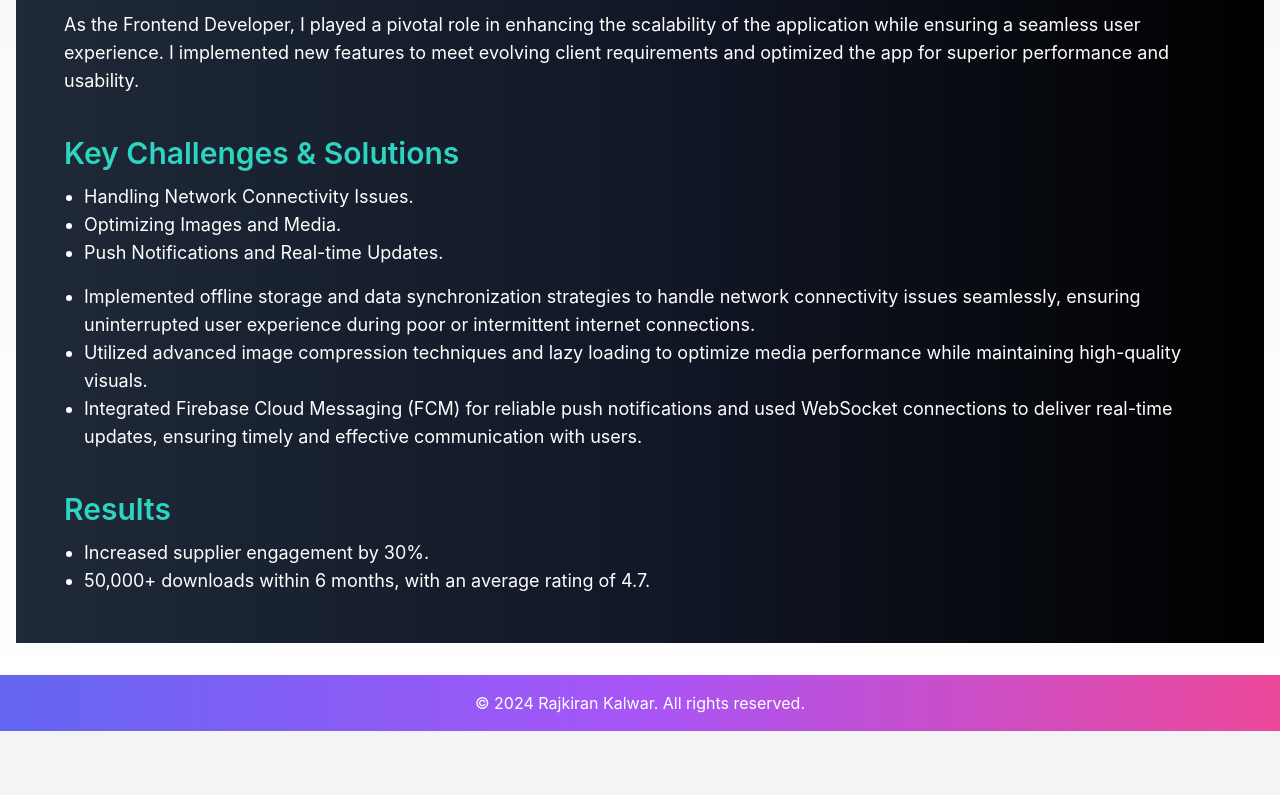
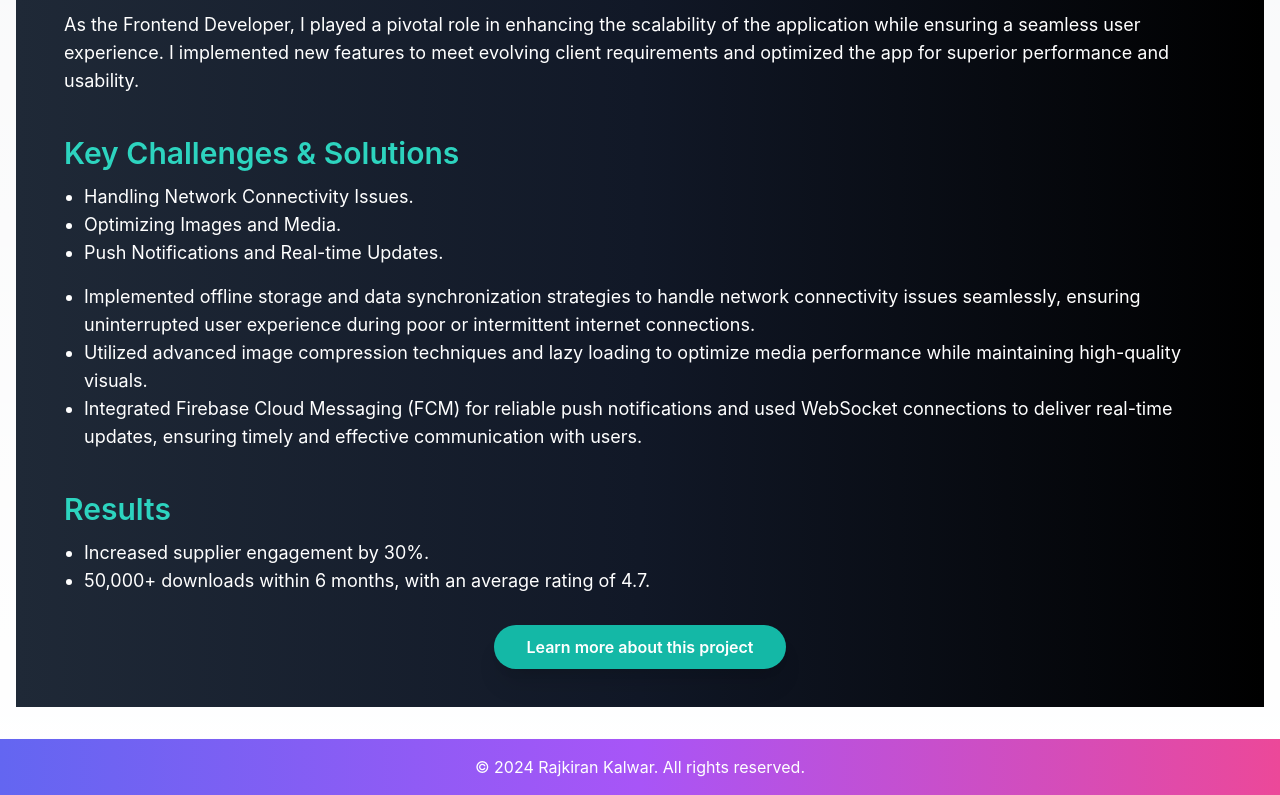
Before and after one commit to raj-bhai/my-portfolio, a Next.js app: page /projects/1 in a window 1280 px wide. Shown: the part 928-1723 px from the top of the page. Before the commit the page ends 1659 px from the top, so only its background shows below. Built offline with nearby package versions, Linux system fonts and the light colour scheme.

Commit message:
project link added to few of the projects

```diff
--- a/data/projectsData.js
+++ b/data/projectsData.js
@@ -32,6 +32,7 @@ const ProjectsData = [
       "Increased supplier engagement by 30%.",
       "50,000+ downloads within 6 months, with an average rating of 4.7.",
     ],
+    projectLink : "https://play.google.com/store/apps/details?id=in.zaadu.twa",
   },
   {
     id: 2,
@@ -60,6 +61,7 @@ const ProjectsData = [
       "Increased supplier engagement by 30%.",
       "Successfully handled 50,000+ active users, with an average load time improvement of 40%.",
     ],
+    projectLink : "https://retailer.beyobo.com",
   },
   {
     id: 3,
@@ -69,7 +71,7 @@ const ProjectsData = [
     description:
       "EduConnect is a comprehensive digital solution designed for modern educational institutions. The platform provides three distinct roles—Admin, Teacher, and Student/Parent—catering to the unique needs of each. It simplifies academic and administrative processes through intuitive dashboards, real-time updates, and efficient tools. I contributed to developing the mobile app's frontend using React Native, focusing on creating an interactive and seamless user experience. Features like live class scheduling, instant results, fee management, and live tracking were meticulously implemented to ensure productivity and satisfaction for all users.",
     technologies: ["React Native", "Redux", "Firebase"],
-    screenshots: [], // Add screenshots as needed
+    screenshots: [],
     role: "Frontend Developer",
     clientRequirements:
       "The client required a versatile educational platform with role-based access, integrated management tools for teachers and admins, real-time tracking and updates for parents, and an intuitive interface for students to access learning resources.",
@@ -246,6 +248,7 @@ const ProjectsData = [
       "Increased customer orders by 20% within the first month of launch.",
       "Mentored a junior developer, enabling them to enhance their backend skills with Node.js and DynamoDB.",
     ],
+    projectLink: "https://www.youtube.com/watch?v=tI289uitnjw",
   },
   {
     id: 7,
@@ -255,7 +258,7 @@ const ProjectsData = [
     description:
       "HealthSightTracker is a mobile healthcare app tailored to streamline patient management and provide secure access to medical data for doctors and attorneys. The app includes features like appointment scheduling, patient records management, and data visualization while ensuring compliance with healthcare regulations such as HIPAA.",
     technologies: ["React Native", "Node.js", "MySQL"],
-    screenshots: [], // Add actual screenshots if available
+    screenshots: [],
     role: "Mobile App Developer, Backend Developer",
     clientRequirements:
       "The client required a mobile app for healthcare professionals with secure patient data handling, compliance with HIPAA regulations, and efficient database management.",
@@ -276,6 +279,7 @@ const ProjectsData = [
       "Achieved full compliance with HIPAA standards, ensuring data privacy and security.",
       "Received positive feedback for the app's simplicity and ease of use from healthcare professionals.",
     ],
+    projectLink : "https://healthsighttracker.com"
   },
   {
     id: 8,
@@ -312,6 +316,7 @@ const ProjectsData = [
       "Streamlined payment gateway integration with comprehensive testing.",
     ],
     results: [],
+    projectLink: "https://www.youtube.com/watch?v=T1bKEJ87p2g"
   },
 ];
 
```
